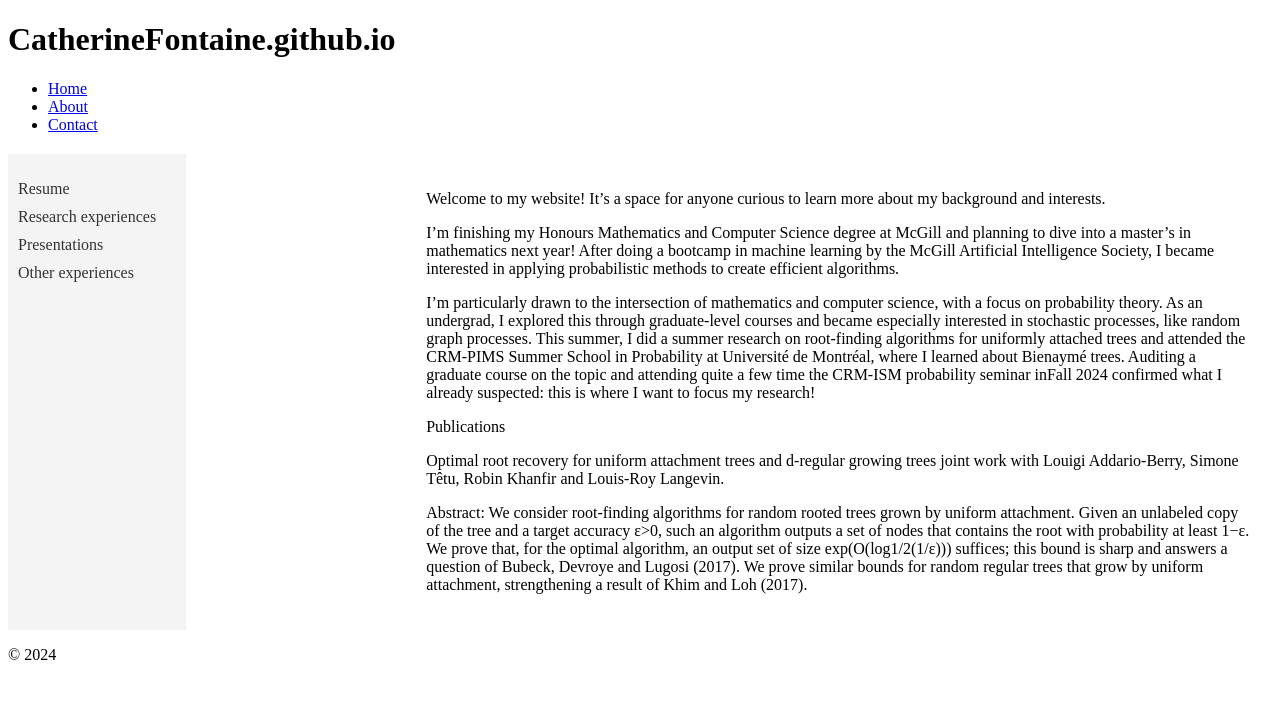
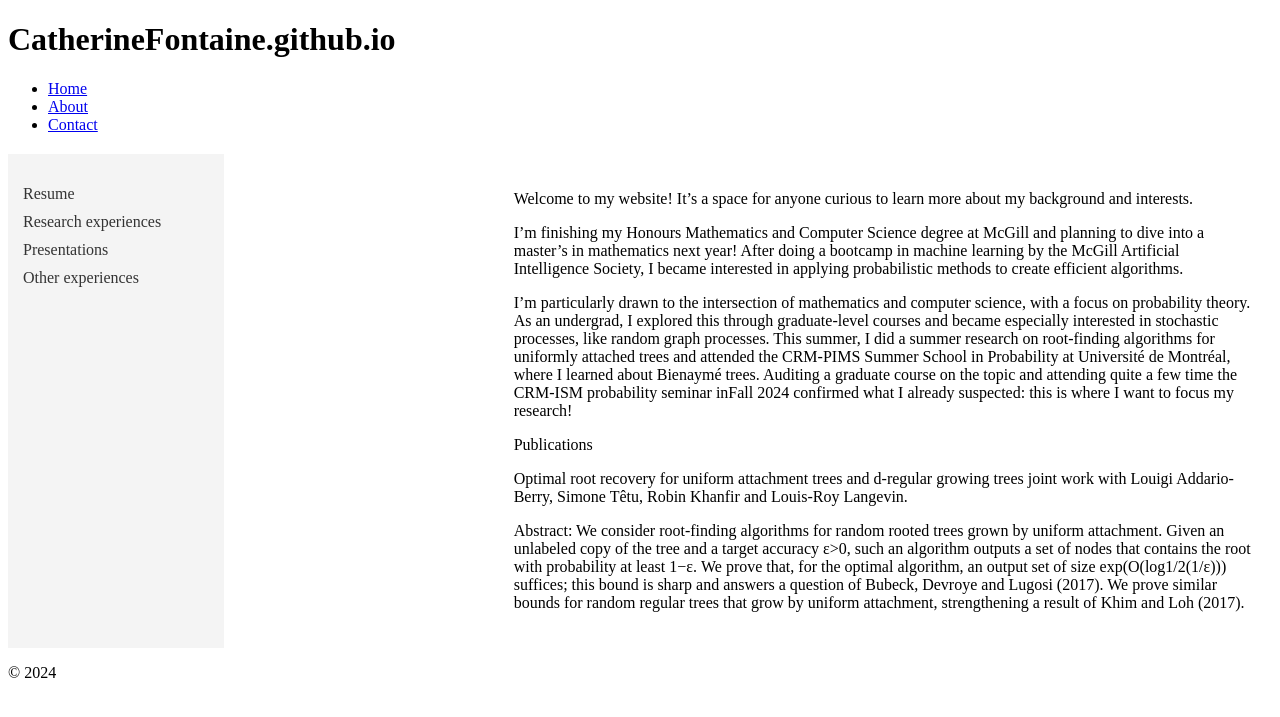
Before and after one commit to CatherineFontaine/CatherineFontaine.github.io, a Jekyll site: the page built from index.md, in a window 1280 px wide. Shown: the top 717 px of the page. Built offline with Jekyll 4.4.1, drawn with Linux system fonts in a browser that asks for light colours.

Commit message:
Update style.css

```diff
--- a/assets/css/style.css
+++ b/assets/css/style.css
@@ -1,20 +1,21 @@
-/* CSS for the layout */
+/* Add these styles to your assets/css/style.css file */
+
+/* Sidebar styles */
 .container {
   display: flex;
-  justify-content: flex-start;
   margin-top: 20px;
 }
 
 .sidebar {
-  width: 200px;  /* Adjust the width of the sidebar */
-  padding: 10px;
+  width: 250px;
+  padding: 15px;
   background-color: #f4f4f4;
 }
 
 .content {
-  margin-left: 220px;  /* Add space for the sidebar */
+  margin-left: 270px;
   padding: 20px;
-  width: calc(100% - 220px);
+  width: calc(100% - 270px);
 }
 
 .sidebar ul {
```
